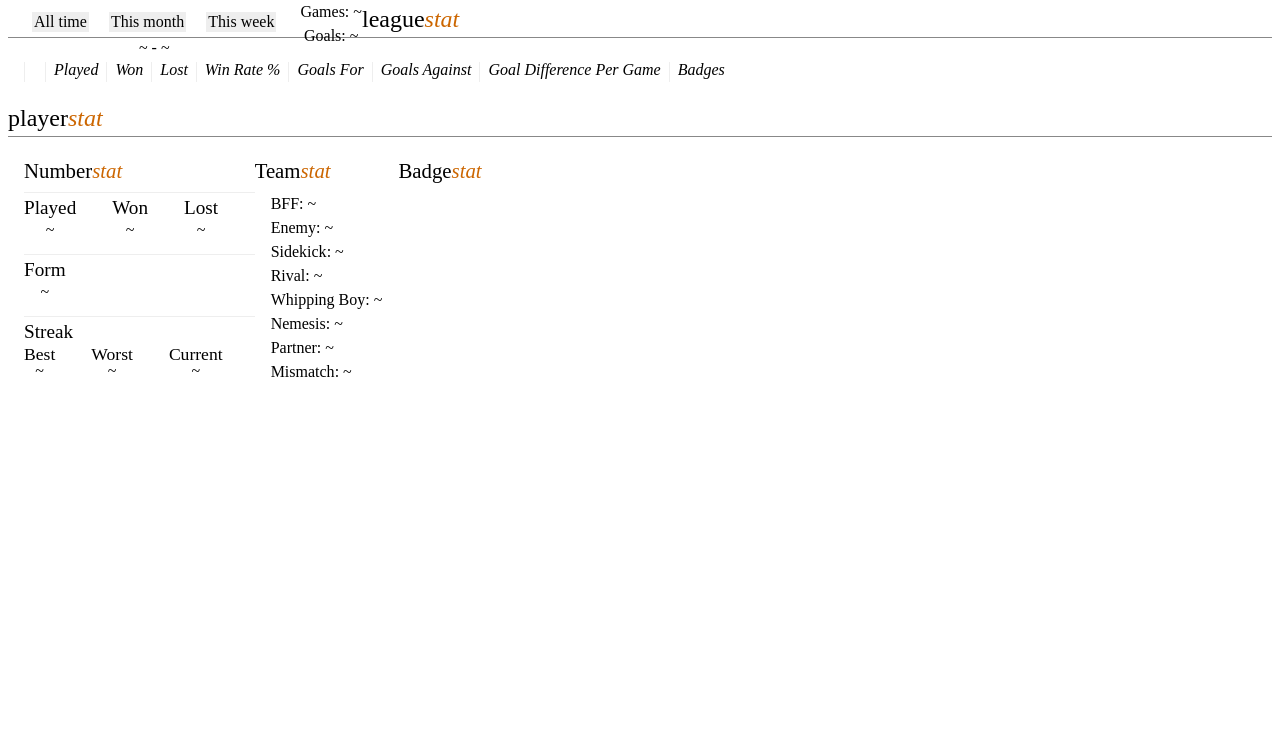
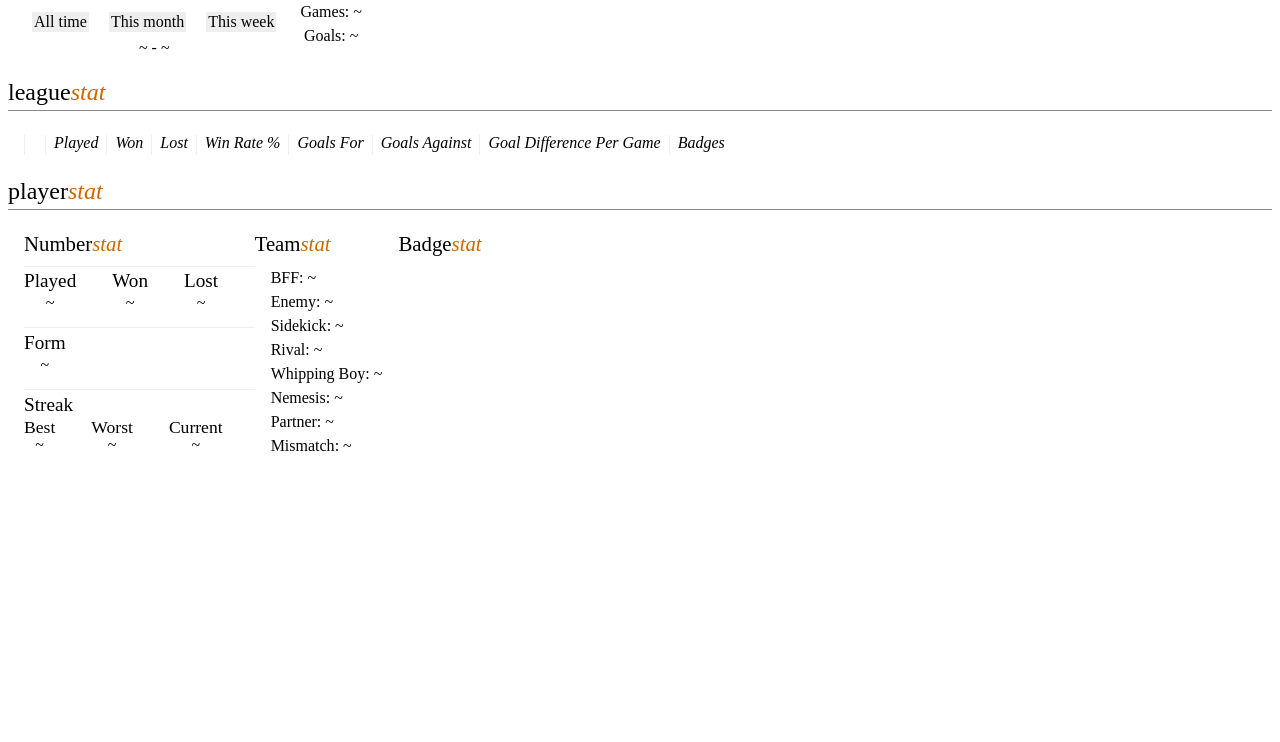
Before and after one commit to mjg123/foosahol, a plain HTML site: page resources/www-root/2/league.html in a window 1280 px wide. Shown: the part 58-800 px from the top of the page. Drawn offline with Linux system fonts and the light colour scheme; no server answers.

Commit message:
undid mistake ;)

```diff
--- a/resources/www-root/2/league.css
+++ b/resources/www-root/2/league.css
@@ -114,7 +114,7 @@ table#leaguetable td,th {
 #summarybar {
     padding: 0;
     margin: 0;
-    overflow: none;
+    overflow: auto;
 }
 
 .summaryblock {
```
